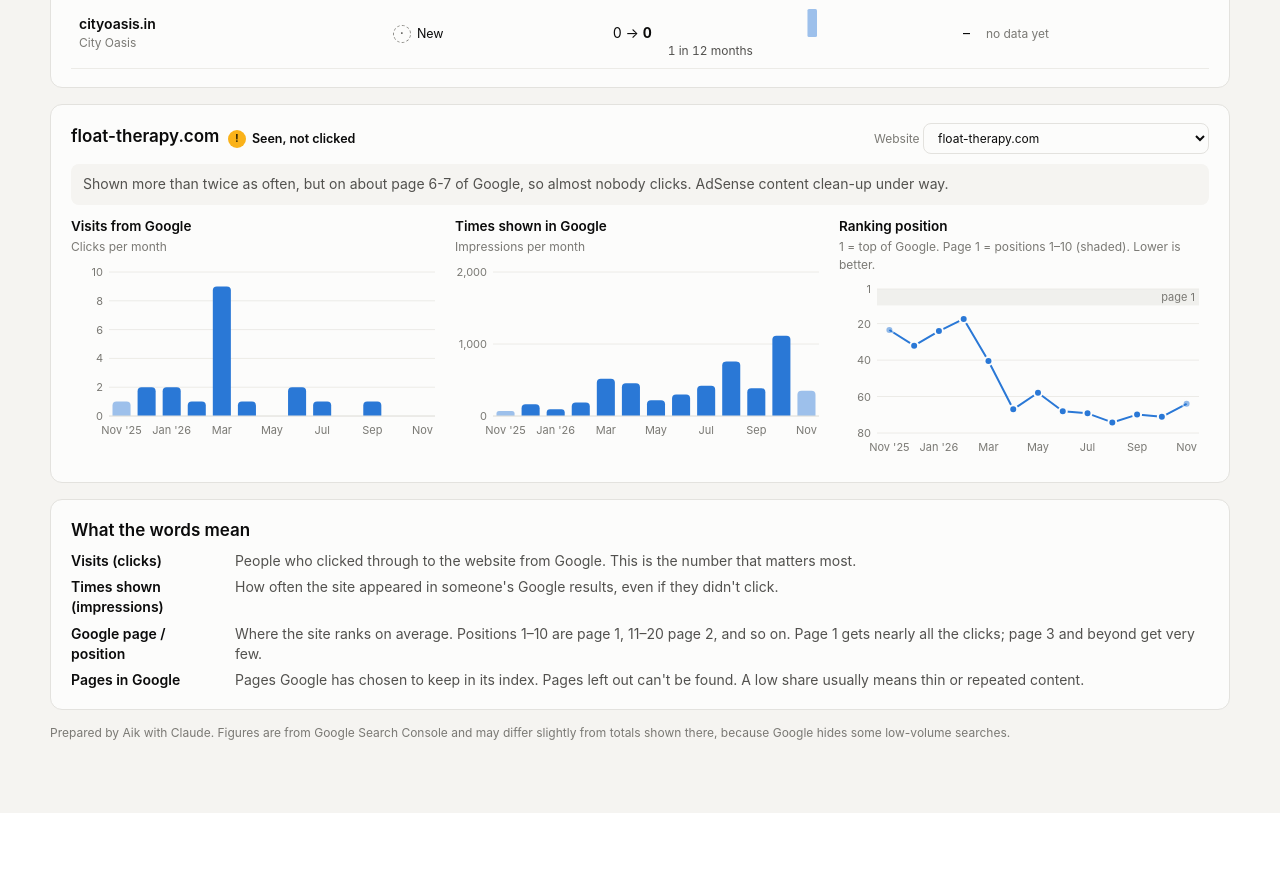
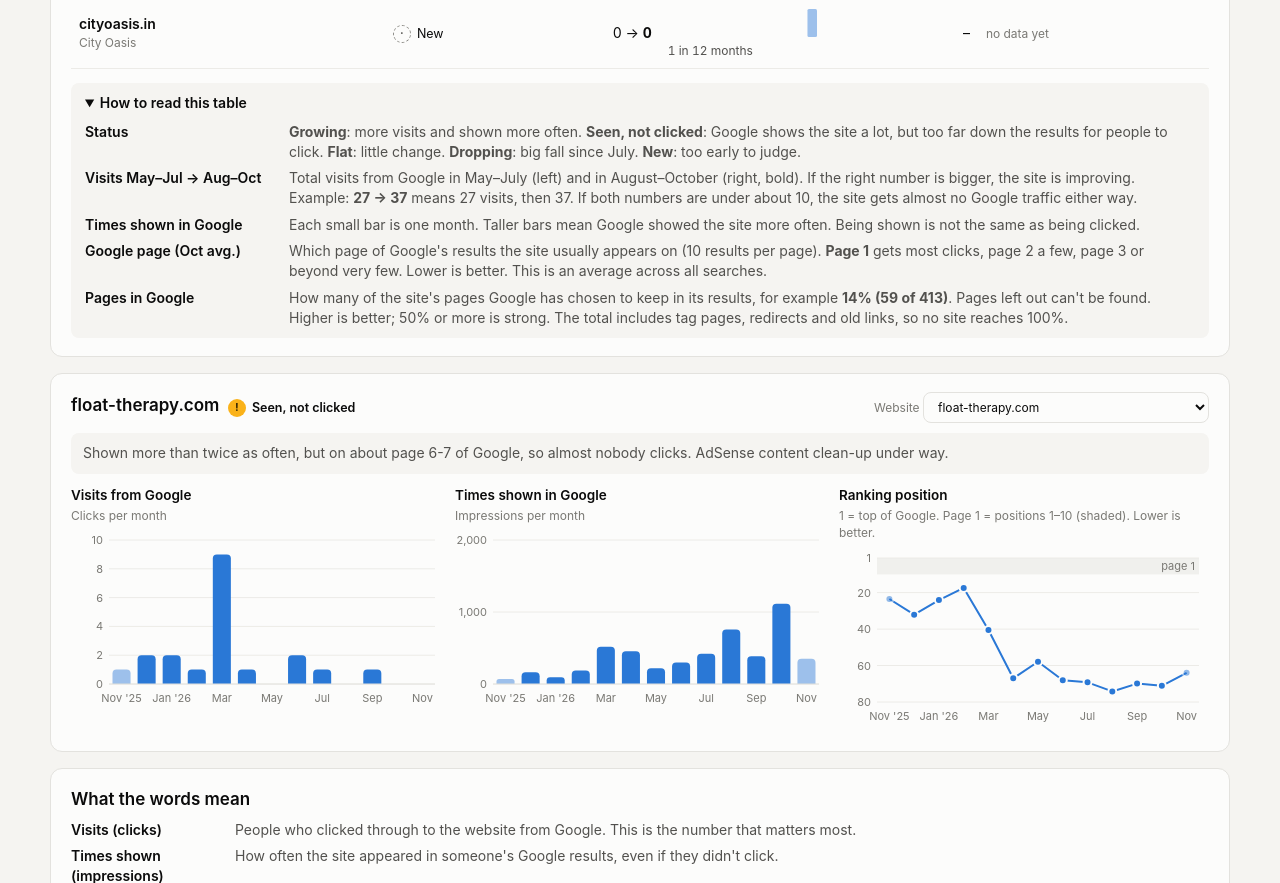
Before and after one commit to aikonics/seo-progress-report, a plain HTML site: page index.html in a window 1280 px wide. Shown: the part 2179-3062 px from the top of the page. Before the commit the page ends 2992 px from the top, so only its background shows below. Drawn offline with Linux system fonts and the light colour scheme.

Commit message:
Add how-to-read guide to report card
Co-Authored-By: Claude Opus 5.5 <noreply@anthropic.com>
Claude-Session: https://claude.ai/code/session_01LJ2nbWn7pPGNEqs34eyhLo

```diff
--- a/index.html
+++ b/index.html
@@ -40,6 +40,8 @@ svg text{fill:var(--text-muted);font-size:11px}
 dl{display:grid;grid-template-columns:150px 1fr;gap:6px 14px;margin:8px 0 0}dt{font-weight:600}dd{margin:0;color:var(--text-secondary)}
 .legend{display:flex;gap:14px;flex-wrap:wrap;margin-top:8px}
 .tw{overflow-x:auto}
+.how{margin-top:14px;background:var(--surface-0);border-radius:8px;padding:10px 14px}.how summary{cursor:pointer;font-weight:600}.how dl{grid-template-columns:190px 1fr}
+
 </style></head>
 <body><div class="viz-root"><div class="wrap">
 <h1>Website search progress – SEO Quartz</h1>
@@ -66,6 +68,14 @@ dl{display:grid;grid-template-columns:150px 1fr;gap:6px 14px;margin:8px 0 0}dt{f
 <div class="filters" id="filters"></div>
 <div class="legend" id="legend"></div>
 <div class="tw"><table id="tbl"><thead><tr><th>Website</th><th>Status</th><th class="num">Visits<br>May–Jul → Aug–Oct</th><th>Times shown in Google (12 months)</th><th class="num">Google page<br>(Oct avg.)</th><th>Pages in Google</th></tr></thead><tbody></tbody></table></div>
+<details class="how" open><summary>How to read this table</summary>
+<dl>
+<dt>Status</dt><dd><b>Growing</b>: more visits and shown more often. <b>Seen, not clicked</b>: Google shows the site a lot, but too far down the results for people to click. <b>Flat</b>: little change. <b>Dropping</b>: big fall since July. <b>New</b>: too early to judge.</dd>
+<dt>Visits May–Jul → Aug–Oct</dt><dd>Total visits from Google in May–July (left) and in August–October (right, bold). If the right number is bigger, the site is improving. Example: <b>27 → 37</b> means 27 visits, then 37. If both numbers are under about 10, the site gets almost no Google traffic either way.</dd>
+<dt>Times shown in Google</dt><dd>Each small bar is one month. Taller bars mean Google showed the site more often. Being shown is not the same as being clicked.</dd>
+<dt>Google page (Oct avg.)</dt><dd>Which page of Google's results the site usually appears on (10 results per page). <b>Page 1</b> gets most clicks, page 2 a few, page 3 or beyond very few. Lower is better. This is an average across all searches.</dd>
+<dt>Pages in Google</dt><dd>How many of the site's pages Google has chosen to keep in its results, for example <b>14% (59 of 413)</b>. Pages left out can't be found. Higher is better; 50% or more is strong. The total includes tag pages, redirects and old links, so no site reaches 100%.</dd>
+</dl></details>
 </div>
 
 <div class="card" id="detail"><div style="display:flex;justify-content:space-between;gap:10px;flex-wrap:wrap;align-items:center"><h2 id="dTitle"></h2><label class="muted">Website <select id="sel"></select></label></div>
```
